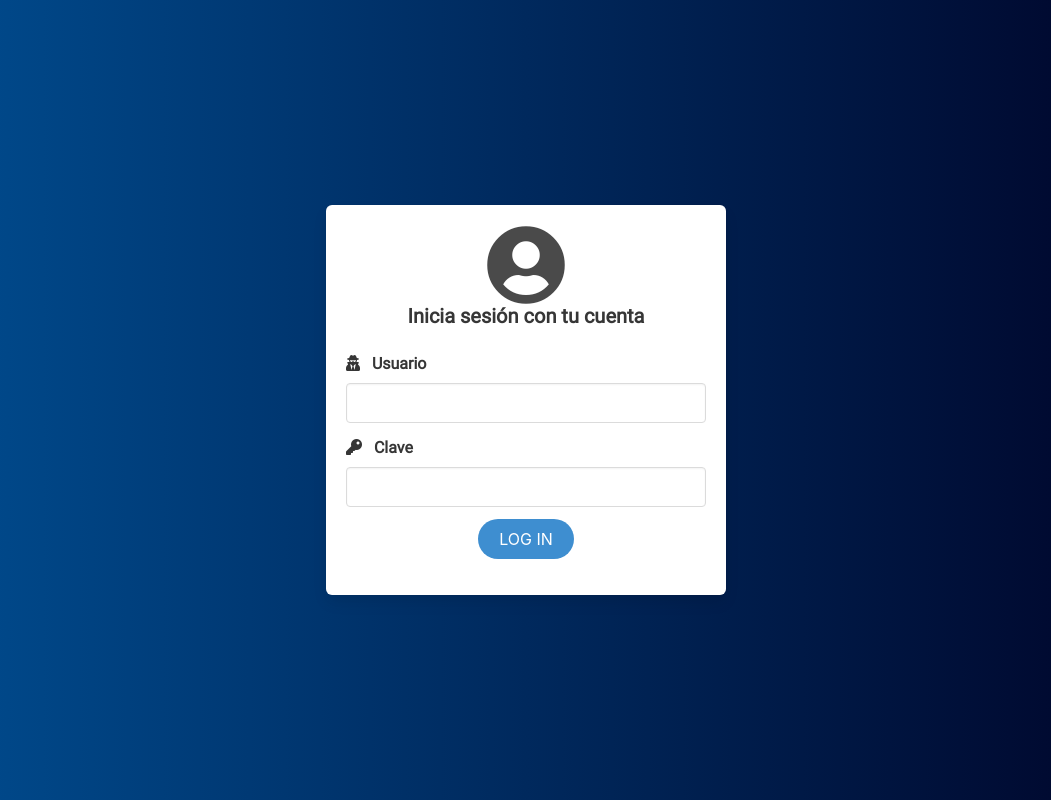
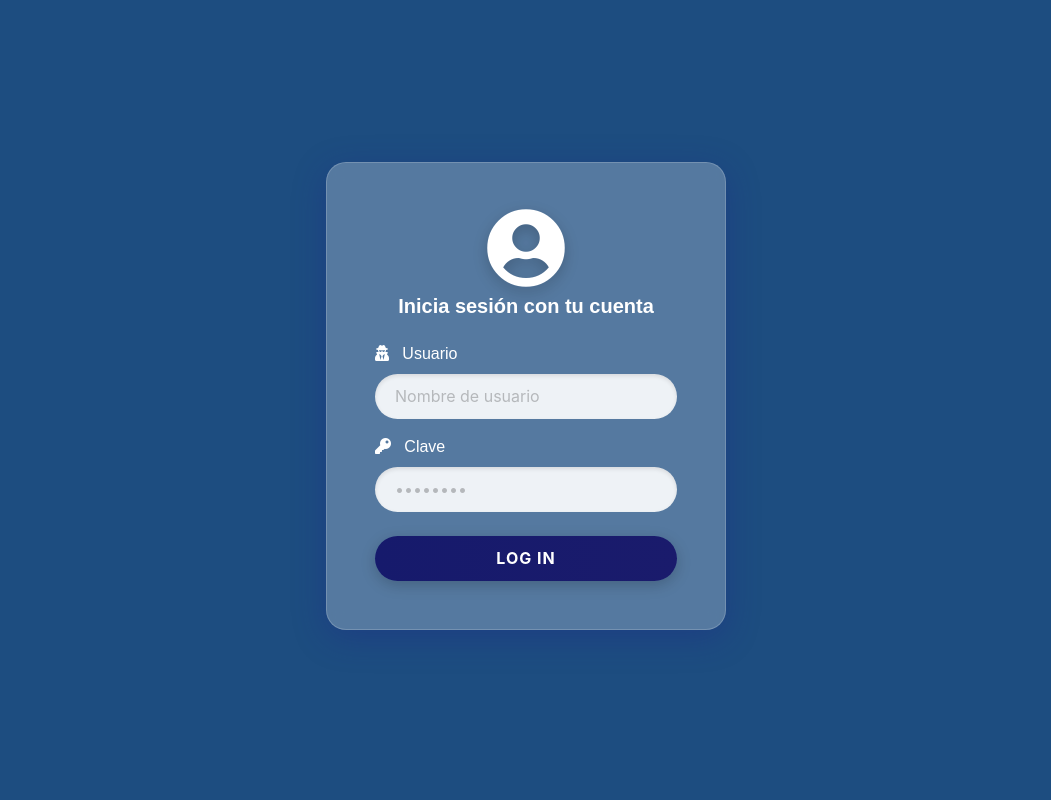
Before and after one commit to ViasRios/VENTAS3, a PHP site: page /VENTAS3/ in a window 1280 px wide. Shown: the whole page, without its empty margins (114-1165 px from the left). Run offline with PHP 8.4, Linux system fonts and the light colour scheme; some web fonts are replaced.

Commit message:
03-12-25

```diff
--- a/app/views/content/login-view.php
+++ b/app/views/content/login-view.php
@@ -1,10 +1,90 @@
-<div class="main-container">
+<style>
+    /* Estilo Aesthetic - Glassmorphism */
+    .main-container {
+        background: linear-gradient(135deg, #1d4d80 0%, #1d4d80 100%);
+        min-height: 100vh;
+        display: flex;
+        align-items: center;
+        justify-content: center;
+        font-family: 'Poppins', sans-serif;
+    }
 
-    <form class="box login" action="" method="POST" autocomplete="off" >
-    	<p class="has-text-centered">
-            <i class="fas fa-user-circle fa-5x"></i>
+    /* Efecto de Cristal */
+    .box.login {
+        background: rgba(255, 255, 255, 0.25);
+        box-shadow: 0 8px 32px 0 rgba(31, 38, 135, 0.37);
+        backdrop-filter: blur(8px);
+        -webkit-backdrop-filter: blur(8px);
+        border-radius: 20px;
+        border: 1px solid rgba(255, 255, 255, 0.18);
+        color: white;
+        padding: 3rem;
+        width: 100%;
+        max-width: 400px;
+    }
+
+    /* Textos en blanco */
+    .title.is-5, .label, .icon-user {
+        color: white !important;
+    }
+
+    /* Inputs redondeados y suaves */
+    .input {
+        background: rgba(255, 255, 255, 0.9);
+        border: none;
+        border-radius: 50px;
+        padding-left: 20px;
+        height: 45px;
+        box-shadow: inset 0 2px 4px rgba(0,0,0,0.1);
+        transition: all 0.3s ease;
+    }
+
+    .input:focus {
+        transform: scale(1.02);
+        box-shadow: 0 0 10px rgba(255, 255, 255, 0.5);
+    }
+
+    /* Botón con gradiente */
+    .button.is-info {
+        background: linear-gradient(to right, #161a6cff 0%, #1a1b6cff 100%);
+        border: none;
+        color: #fff;
+        font-weight: bold;
+        letter-spacing: 1px;
+        width: 100%;
+        height: 45px;
+        border-radius: 50px;
+        box-shadow: 0 4px 15px rgba(0, 0, 0, 0.2);
+        transition: transform 0.2s;
+    }
+
+    .button.is-info:hover {
+        transform: translateY(-3px);
+        box-shadow: 0 6px 20px rgba(0, 0, 0, 0.3);
+    }
+
+    /* Animación del icono */
+    .icon-user {
+        animation: float 3s ease-in-out infinite;
+        text-shadow: 0 5px 15px rgba(0,0,0,0.2);
+    }
+
+    @keyframes float {
+        0% { transform: translateY(0px); }
+        50% { transform: translateY(-10px); }
+        100% { transform: translateY(0px); }
+    }
+</style>
+
+<div class="main-container pb-3 pt-1">
+
+    <form class="box login" action="" method="POST" autocomplete="off">
+
+        <p class="has-text-centered mb-1">
+            <i class="fas fa-user-circle fa-5x icon-user"></i>
         </p>
-		<h5 class="title is-5 has-text-centered">Inicia sesión con tu cuenta</h5>
+
+        <h5 class="title is-5 has-text-centered mb-5">Inicia sesión con tu cuenta</h5>
 
         <?php
             if(isset($_POST['login_usuario']) && isset($_POST['login_clave'])){
@@ -13,22 +93,26 @@
         ?>
 
         <div class="field">
-			<label class="label"><i class="fas fa-user-secret"></i> &nbsp; Usuario</label>
+            <label class="label has-text-weight-normal">
+                <i class="fas fa-user-secret"></i> &nbsp; Usuario
+            </label>
             <div class="control">
-			    <input class="input" type="text" name="login_usuario" pattern="[-_a-zA-Z0-9$@.]{4,20}" maxlength="20" required >
+                <input class="input" type="text" name="login_usuario" pattern="[-_a-zA-Z0-9$@.]{4,20}" maxlength="20" required placeholder="Nombre de usuario">
             </div>
         </div>
 
-		<div class="field">
-		  	<label class="label"><i class="fas fa-key"></i> &nbsp; Clave</label>
+        <div class="field mt-4">
+            <label class="label has-text-weight-normal">
+                <i class="fas fa-key"></i> &nbsp; Clave
+            </label>
             <div class="control">
-		    	<input class="input" type="password" name="login_clave" pattern="[-_a-zA-Z0-9$@.]{5,100}" maxlength="100" required >
+                <input class="input" type="password" name="login_clave" pattern="[-_a-zA-Z0-9$@.]{5,100}" maxlength="100" required placeholder="••••••••">
             </div>
         </div>
 
-		<p class="has-text-centered mb-4 mt-3">
+        <div class="field mt-5">
             <button type="submit" class="button is-info is-rounded">LOG IN</button>
-		</p>
+        </div>
 
     </form>
 </div>
```
Lines whose indentation alone changed are shown as unchanged.
